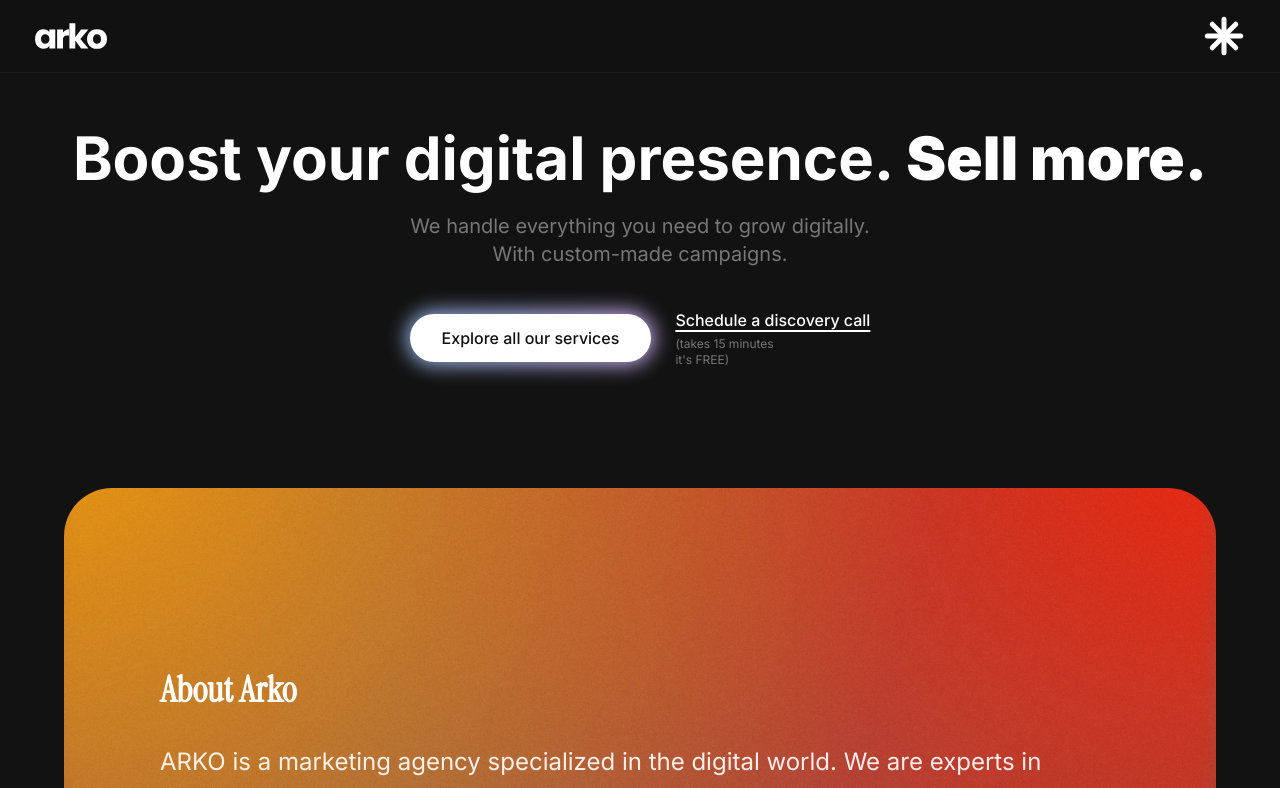
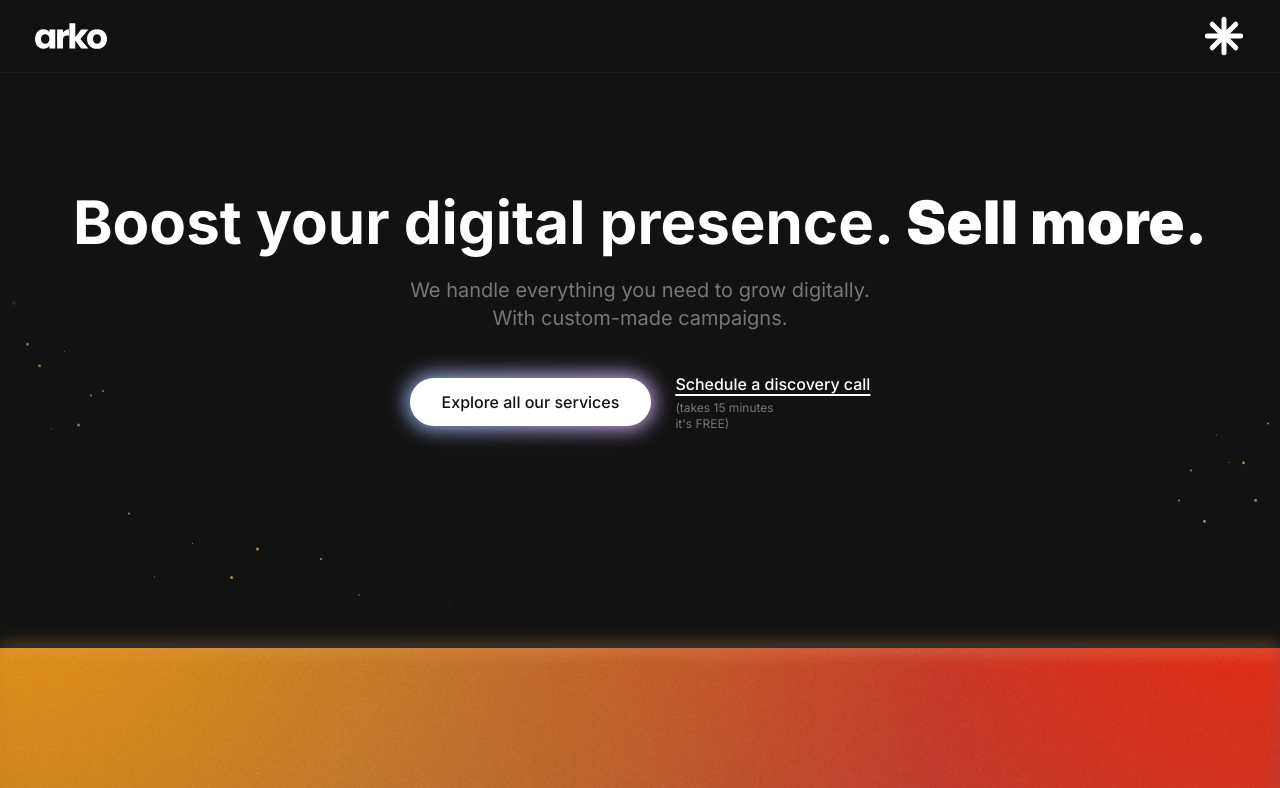
Before and after one commit to 3333444n/arkomkt, a Next.js app: page /en in a window 1280 px wide. Shown: the top 788 px of the page. Built offline with nearby package versions, Linux system fonts and the light colour scheme.

Commit message:
Add glow and particles to Hero Section and About section

```diff
--- a/components/sections/About.tsx
+++ b/components/sections/About.tsx
@@ -8,8 +8,10 @@ export default function About() {
     const t = useTranslations("About");
 
     return (
-        <section id="about" className="py-10">
-            <div className="relative min-h-[80vh] w-[90vw] mx-auto rounded-[2rem] md:rounded-[3rem] overflow-hidden flex items-center bg-cover bg-center" style={{ backgroundImage: "url('/images/gradients/gradient1.webp')" }}>
+        <section id="about" className="py-10 relative">
+            <div className="relative w-full">
+                <div className="absolute -top-[2px] left-0 w-full h-1 bg-gradient-to-r from-baby-orange via-[#fdba74] to-[#f97316] animate-gradient-xy bg-[length:200%_200%] blur-sm z-20 opacity-90" />
+                <div className="relative min-h-[80vh] w-[100vw] mx-auto overflow-hidden flex items-center bg-cover bg-center" style={{ backgroundImage: "url('/images/gradients/gradient1.webp')" }}>
                     <div className="container mx-auto px-8 md:px-16 lg:px-24">
                         <div className="max-w-4xl text-left">
                             <motion.h2
@@ -46,6 +48,7 @@ export default function About() {
                         </div>
                     </div>
                 </div>
-        </section>
+            </div>
+        </section >
     );
 }
--- a/components/sections/Hero.tsx
+++ b/components/sections/Hero.tsx
@@ -7,9 +7,104 @@ import { Link } from "@/i18n/config";
 export default function Hero() {
     const t = useTranslations("Hero");
 
+    // Generate particles with staggered delays spread across the animation cycle
+    const particles = [
+        // Left edge particles (0-10%)
+        { id: 1, left: "1%", size: 2, duration: 12 },
+        { id: 2, left: "3%", size: 3, duration: 14.5 },
+        { id: 3, left: "5%", size: 1, duration: 13 },
+        { id: 4, left: "7%", size: 2, duration: 15 },
+        { id: 5, left: "2%", size: 3, duration: 11.5 },
+        { id: 6, left: "4%", size: 1, duration: 16 },
+        { id: 7, left: "8%", size: 2, duration: 12.5 },
+        { id: 8, left: "6%", size: 3, duration: 14 },
+        // Right edge particles (90-100%)
+        { id: 9, left: "99%", size: 2, duration: 13 },
+        { id: 10, left: "97%", size: 3, duration: 15.5 },
+        { id: 11, left: "95%", size: 1, duration: 12 },
+        { id: 12, left: "93%", size: 2, duration: 14 },
+        { id: 13, left: "98%", size: 3, duration: 16.5 },
+        { id: 14, left: "96%", size: 1, duration: 11 },
+        { id: 15, left: "92%", size: 2, duration: 13.5 },
+        { id: 16, left: "94%", size: 3, duration: 15 },
+        // Center-left particles (10-30%)
+        { id: 17, left: "10%", size: 2, duration: 12 },
+        { id: 18, left: "15%", size: 1, duration: 15 },
+        { id: 19, left: "20%", size: 3, duration: 14 },
+        { id: 20, left: "25%", size: 2, duration: 13.5 },
+        { id: 21, left: "12%", size: 1, duration: 16 },
+        { id: 22, left: "18%", size: 3, duration: 11.5 },
+        { id: 23, left: "28%", size: 2, duration: 14.5 },
+        // Center particles (30-70%)
+        { id: 24, left: "35%", size: 3, duration: 11.5 },
+        { id: 25, left: "40%", size: 2, duration: 11 },
+        { id: 26, left: "45%", size: 1, duration: 16.5 },
+        { id: 27, left: "50%", size: 1, duration: 13 },
+        { id: 28, left: "55%", size: 1, duration: 14.5 },
+        { id: 29, left: "60%", size: 3, duration: 16 },
+        { id: 30, left: "65%", size: 2, duration: 14.5 },
+        // Center-right particles (70-90%)
+        { id: 31, left: "70%", size: 3, duration: 15.5 },
+        { id: 32, left: "75%", size: 2, duration: 15 },
+        { id: 33, left: "80%", size: 2, duration: 13 },
+        { id: 34, left: "85%", size: 3, duration: 12.5 },
+        { id: 35, left: "72%", size: 1, duration: 14 },
+        { id: 36, left: "78%", size: 2, duration: 16 },
+        { id: 37, left: "82%", size: 3, duration: 14 },
+        { id: 38, left: "88%", size: 1, duration: 16.5 },
+    ].map((p, index, arr) => ({
+        ...p,
+        // Stagger delays so particles appear gradually over a 10-second span
+        delay: (index / arr.length) * 10
+    }));
+
     return (
-        <section id="home" className="pt-32 pb-20 overflow-hidden">
-            <div className="container mx-auto px-4 text-center">
+        <section id="home" className="pt-32 pb-20 relative">
+            {/* Particles container - breaks out of section to span full viewport */}
+            <div
+                className="absolute top-0 bottom-0 pointer-events-none"
+                style={{
+                    left: '50%',
+                    marginLeft: '-50vw',
+                    width: '100vw',
+                    overflow: 'hidden',
+                }}
+            >
+                {particles.map((p) => (
+                    <motion.div
+                        key={p.id}
+                        className="absolute bg-baby-orange rounded-full"
+                        style={{
+                            left: p.left.replace('%', 'vw'), // Convert to viewport units
+                            width: p.size,
+                            height: p.size,
+                            bottom: 0,
+                        }}
+                        initial={{
+                            y: 0,
+                            opacity: 0,
+                            filter: "blur(0px)"
+                        }}
+                        animate={{
+                            // Move from bottom upward (shorter distance to stay within component)
+                            y: [0, -600],
+                            // Fade in quickly at very bottom, then gradually fade out as it rises
+                            opacity: [0, 0.8, 0.6, 0.3, 0],
+                            // Blur gradually increases as particle moves up
+                            filter: ["blur(0px)", "blur(0px)", "blur(0.5px)", "blur(1.5px)", "blur(3px)"]
+                        }}
+                        transition={{
+                            duration: p.duration,
+                            repeat: Infinity,
+                            delay: p.delay,
+                            ease: "linear",
+                            // Fade in at 0-5%, then gradually fade/blur from 40% onward
+                            times: [0, 0.05, 0.4, 0.7, 1]
+                        }}
+                    />
+                ))}
+            </div>
+            <div className="container mx-auto px-4 text-center h-[50vh] pt-16">
                 <motion.h1
                     className="text-4xl md:text-6xl font-sans mb-6"
                     initial={{ opacity: 0, y: 20 }}
```
Lines whose indentation alone changed are shown as unchanged.
